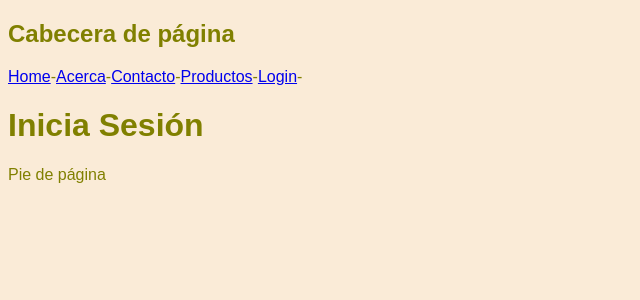
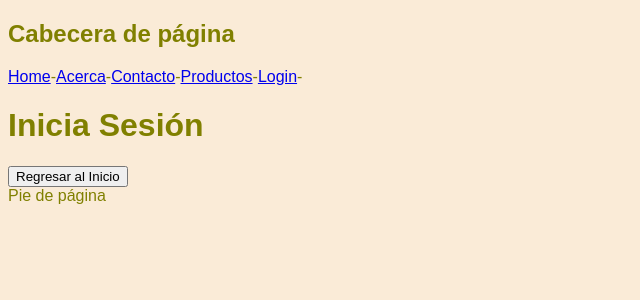
Before and after one commit to jeromanp/next.js-v14, a Next.js app: page /login in a window 1280 px wide. Shown: the top 300 px of the page, without its empty margins (0-640 px from the left). Built offline with nearby package versions, Linux system fonts and the light colour scheme.

Commit message:
use useRouter from Nextjs

```diff
--- a/src/app/(cuenta)/login/page.tsx
+++ b/src/app/(cuenta)/login/page.tsx
@@ -1,5 +1,15 @@
-export default function Login () {
-    return (
-        <h1>Inicia Sesión</h1>
-    )
+"use client";
+import { useRouter } from "next/navigation";
+
+export default function Login() {
+  const router = useRouter();
+  const handleClick = () => {
+    router.push("/");
+  };
+  return (
+    <>
+      <h1>Inicia Sesión</h1>
+      <button onClick={handleClick}>Regresar al Inicio</button>
+    </>
+  );
 }
```
